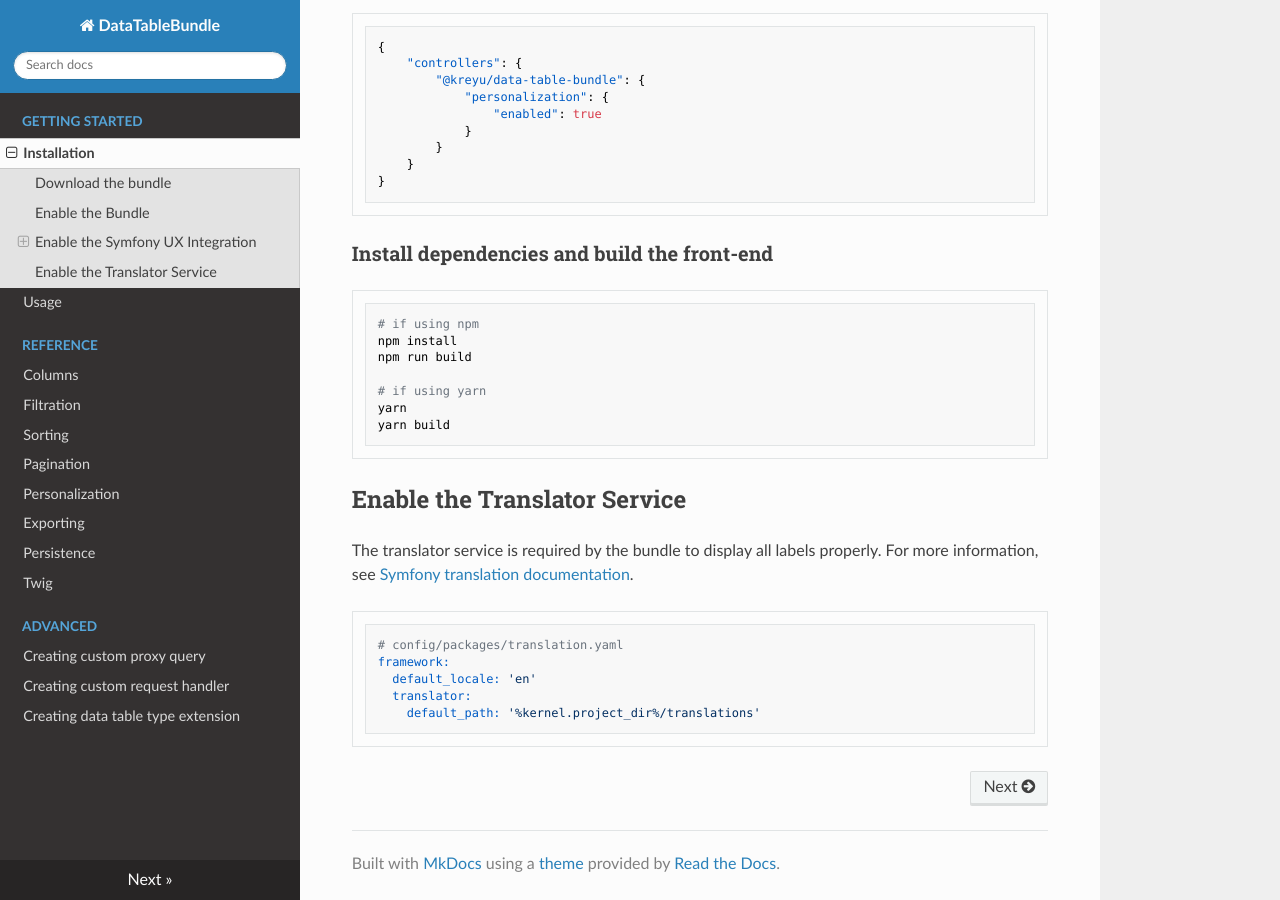
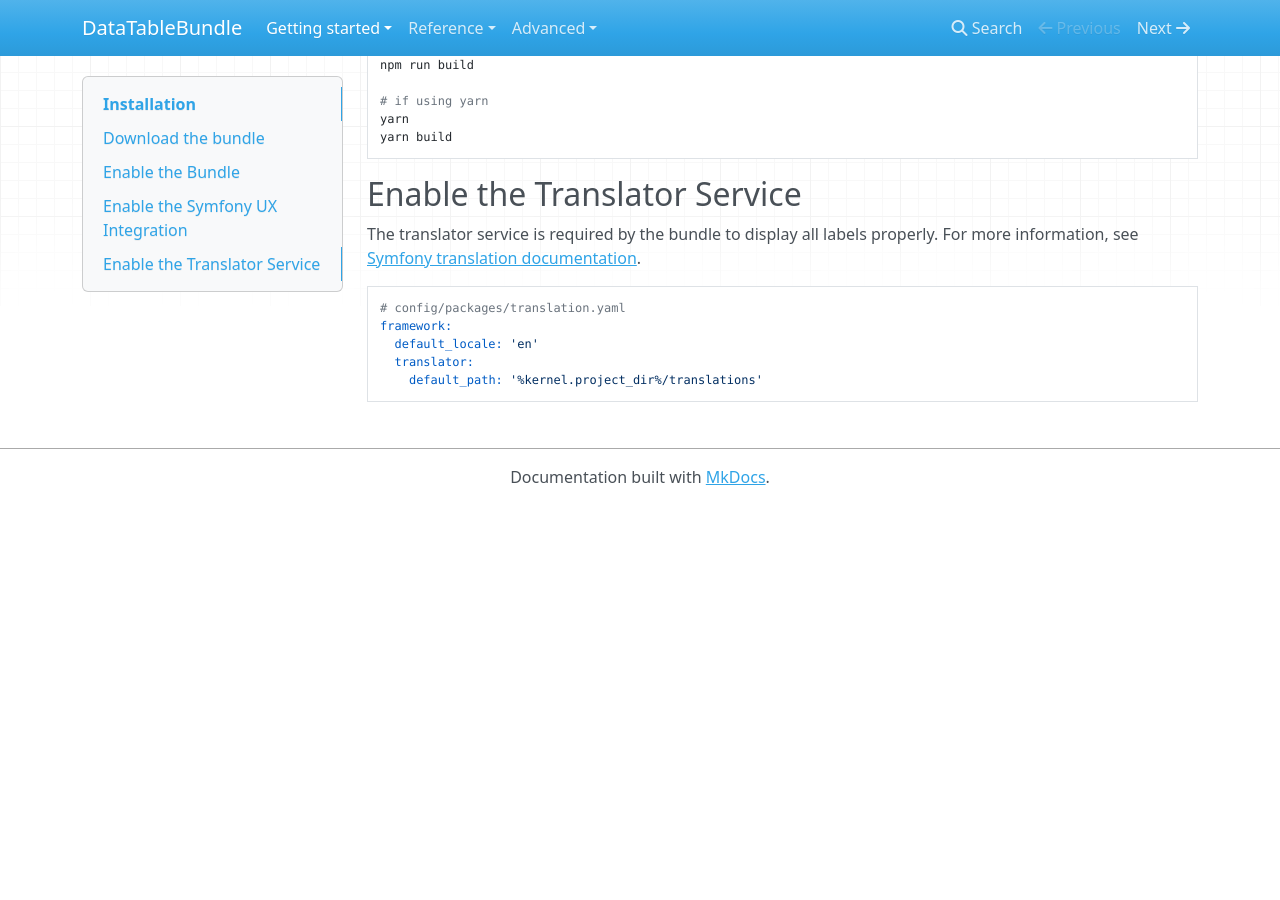
Before and after one commit to Kreyu/data-table-bundle, an MkDocs documentation site: the page built from docs/getting-started/installation.md, in a window 1280 px wide and 900 px high, scrolled down 1335 px. Built offline with MkDocs 1.6.1, drawn with Linux system fonts in a browser that asks for light colours; nearby versions of some CDN libraries; after the commit the page ends 1840 px from its top, so only the background shows below that; part of the change alters nothing that is shown; some of the changed text lies outside the part shown.

```diff
--- a/mkdocs.yml
+++ b/mkdocs.yml
@@ -1,6 +1,6 @@
 site_name: DataTableBundle
+
 theme:
-  name: readthedocs
   hljs_languages:
     - php
     - yaml
```
